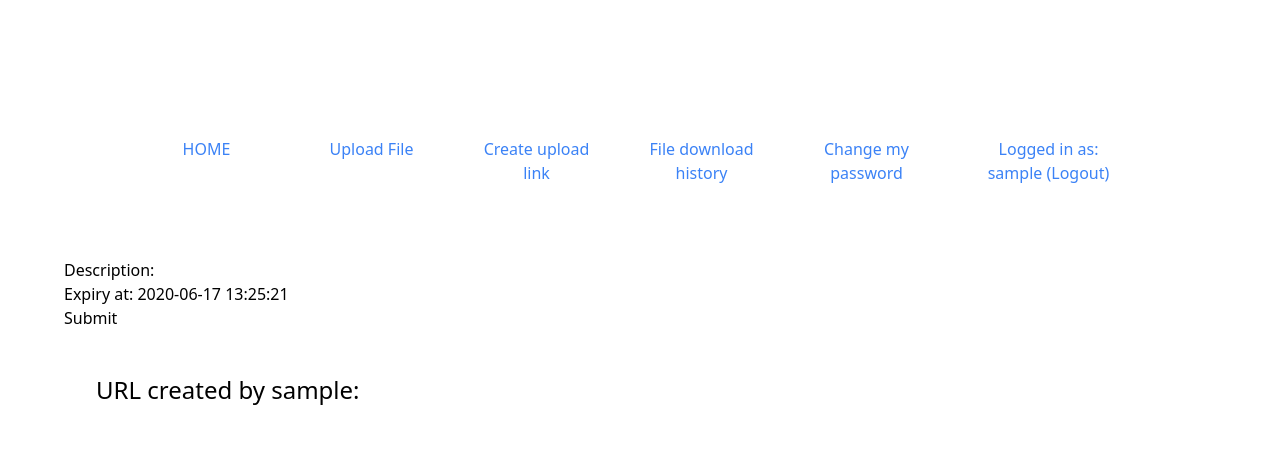
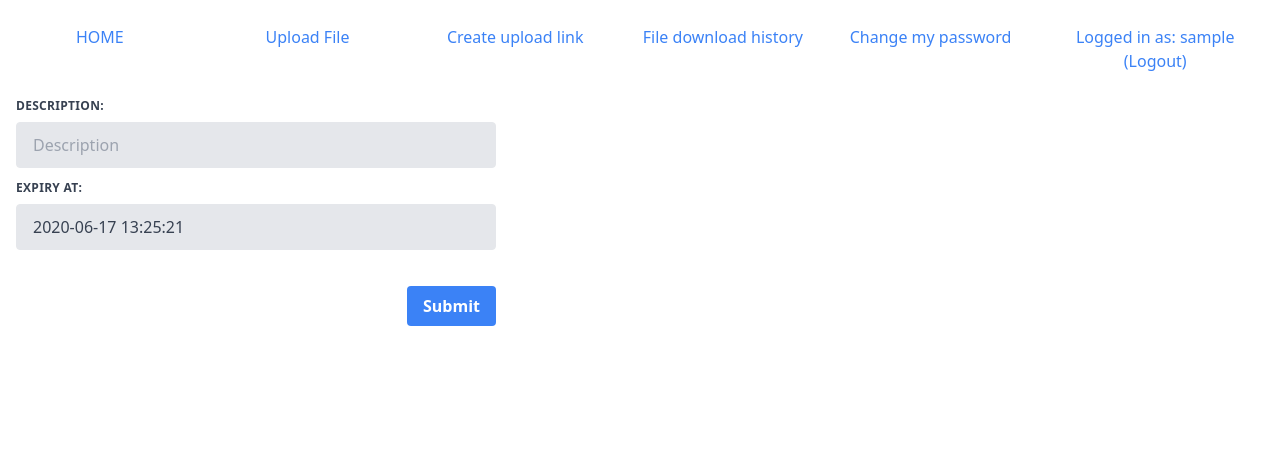
Before and after one commit to disty-online/disty, a Django app: page /disty/new_url/ in a window 1280 px wide. Shown: the top 469 px of the page. Run offline with Django 3.2, Linux system fonts and the light colour scheme; the visitor is signed in with stand-in values (Sample User, id 1); data comes from the database, SQL or seed files in the repository; some libraries are stand-ins or nearby versions.

Commit message:
Add styling to upload url form

```diff
--- a/disty/templates/base.html
+++ b/disty/templates/base.html
@@ -8,7 +8,7 @@
 </head>
 
 <body>
-    <div class="container mx-auto p-16">
+    <div class="container mx-auto">
         {% block content %}
         {% endblock %}
     </div>
--- a/disty/templates/disty/navigation.html
+++ b/disty/templates/disty/navigation.html
@@ -1,6 +1,6 @@
 {% extends 'base.html' %} {% block content %}
 
-<ul class="flex">
+<ul class="flex pt-4">
     <li class="flex-1 mr-2">
         <a class="text-center block border border-white rounded hover:border-gray-200 text-blue-500 hover:bg-gray-200 py-2 px-4"
             href="{% url 'home' %}">HOME</a>
--- a/disty/templates/disty/new_url.html
+++ b/disty/templates/disty/new_url.html
@@ -3,15 +3,36 @@
 {% include 'disty/navigation.html' %}
 {% load widget_tweaks %}
 
-{% if not url %}
-<form method="post" enctype="multipart/form-data">
-    {% csrf_token %} {{ form.as_p }}
-    <button type="submit">Submit</button>
-  </form>
-{% endif %}
-<div class="pl-8 pt-3">
-    <p class="text-2xl pt-8">URL created by {{ user }}:</p>
-    <p><a class="underline" href="{{ path }}">{{ url }}</a></p>
+<div class="w-full max-w-lg p-4">
+    {% if not url %}
+    <form class="w-full max-w-lg" method="post" enctype="multipart/form-data">
+        {% csrf_token %}
+        <div class="flex flex-wrap -mx-3 mb-6">
+            <div class="w-full px-3">
+                <label class="block uppercase tracking-wide text-gray-700 text-xs font-bold mb-2" for="description">
+                    {{ form.description.label_tag }}
+                </label>
+                {% render_field form.description class="appearance-none block w-full bg-gray-200 text-gray-700 border border-gray-200 rounded py-3 px-4 mb-3 leading-tight focus:outline-none focus:bg-white focus:border-gray-500" name="{{ form.description.name }}" id="id_{{ form.description.name }}" placeholder="Description" %}
+            </div>
+            <div class="w-full px-3">
+                <label class="block uppercase tracking-wide text-gray-700 text-xs font-bold mb-2" for="expiry">
+                    {{ form.expiry.label_tag }}
+                </label>
+                {% render_field form.expiry class="appearance-none block w-full bg-gray-200 text-gray-700 border border-gray-200 rounded py-3 px-4 mb-3 leading-tight focus:outline-none focus:bg-white focus:border-gray-500" name="{{ form.expiry.name }}" id="id_{{ form.expiry.name }}" %}
+            </div>
+        </div>
+        <div class="flex justify-end">
+            <button
+                class="bg-blue-500 hover:bg-blue-700 text-white font-bold py-2 px-4 rounded focus:outline-none focus:shadow-outline"
+                type="submit">Submit</button>
+        </div>
+    </form>
+    {% else %}
+    <div class="pl-8 pt-3">
+        <p class="text-2xl pt-8">URL created by {{ user }}:</p>
+        <p><a class="underline" href="{{ path }}">{{ url }}</a></p>
+    </div>
+    {% endif %}
 </div>
 
 {% endblock %}
--- a/disty/templates/registration/login.html
+++ b/disty/templates/registration/login.html
@@ -1,7 +1,7 @@
 {% extends "base.html" %} {% block content %}
 {% load widget_tweaks %}
 
-<div class="w-full max-w-lg ml-64">
+<div class="w-full max-w-lg ml-64 p-16">
   {% if form.errors %}
   <p>Your username and password didn't match. Please try again.</p>
   {% endif %} {% if next %} {% if user.is_authenticated %}
@@ -19,7 +19,7 @@
       <label class="block text-gray-700 text-sm font-bold mb-2" for="username">
         {{ form.username.label_tag }}
       </label>
-      {% render_field form.username class="shadow appearance-none border rounded w-full py-2 px-3 text-gray-700 leading-tight focus:outline-none focus:shadow-outline" name="{{ form.username.name }}" id="id_{{ form.username.name }}" placeholder="Username"%}
+      {% render_field form.username class="shadow appearance-none border rounded w-full py-2 px-3 text-gray-700 leading-tight focus:outline-none focus:shadow-outline" name="{{ form.username.name }}" id="id_{{ form.username.name }}" placeholder="Username" %}
     </div>
     <div class="mb-6">
       <label class="block text-gray-700 text-sm font-bold mb-2" for="password">
```
